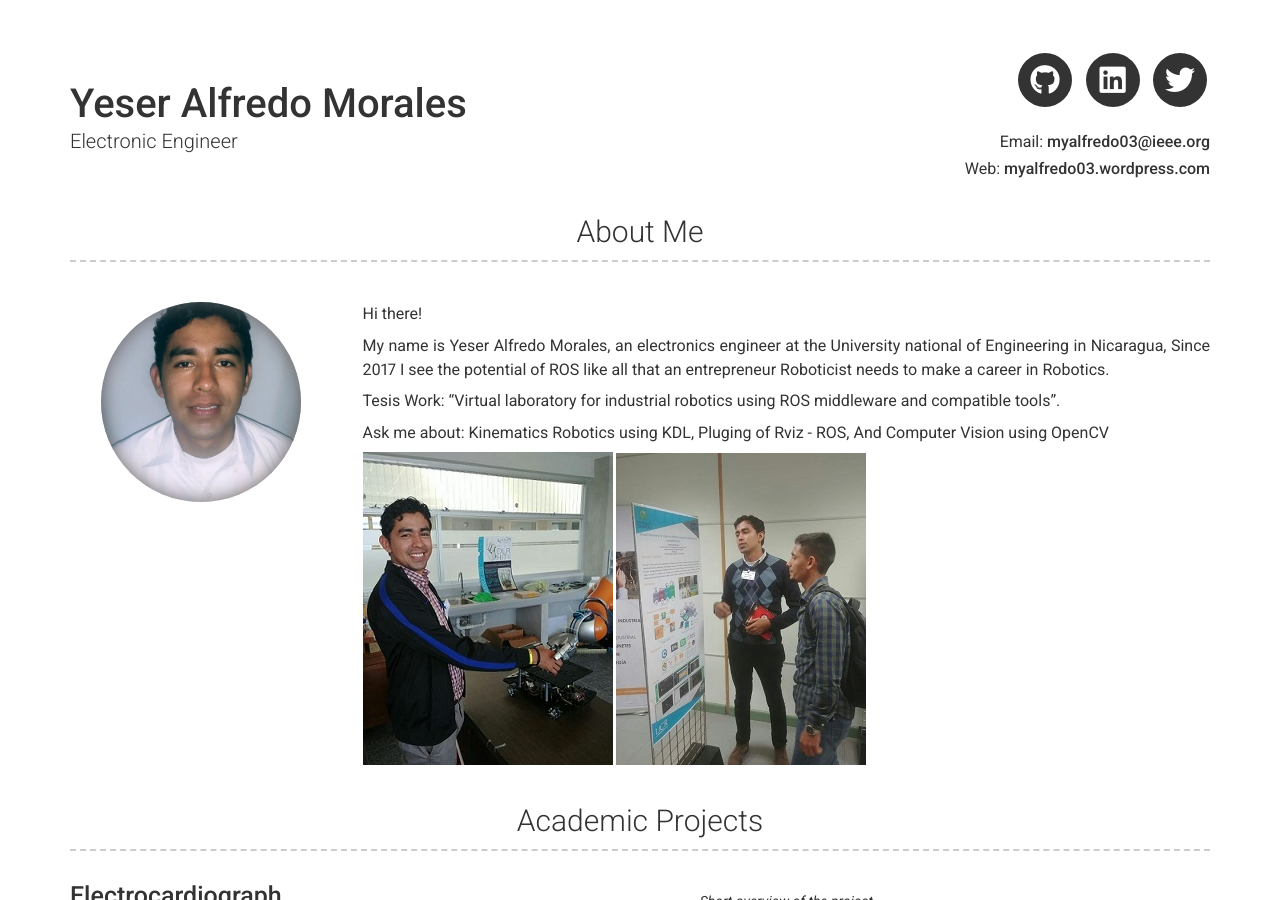
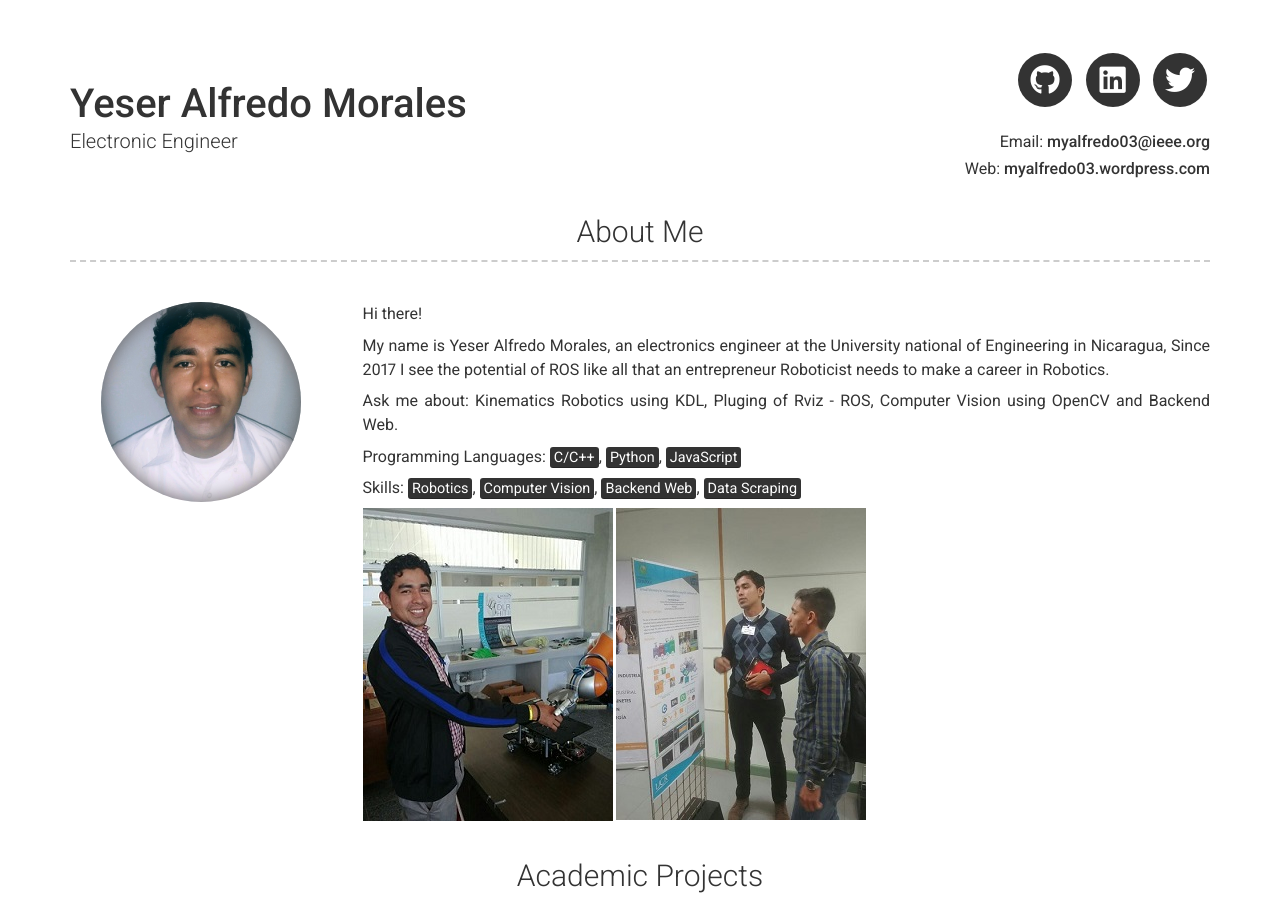
Before and after one commit to myalfred03/myalfred03.github.io, a Jekyll site: the page built from index.md, in a window 1280 px wide and 900 px high. Built offline with Jekyll 4.4.1, drawn with Linux system fonts in a browser that asks for light colours; nearby versions of some CDN libraries.

Commit message:
Update _config.yml

```diff
--- a/_config.yml
+++ b/_config.yml
@@ -45,9 +45,11 @@ about_content: | # this will include new lines to allow paragraphs
 
   My name is Yeser Alfredo Morales, an electronics engineer at the University national of Engineering in Nicaragua, Since 2017 I see the potential of ROS like all that an entrepreneur Roboticist needs to make a career in Robotics.
 
-  Tesis Work: “Virtual laboratory for industrial robotics using ROS middleware and compatible tools”.
+  Ask me about: Kinematics Robotics using KDL, Pluging of Rviz - ROS, Computer Vision using OpenCV and Backend Web.
 
-  Ask me about: Kinematics Robotics using KDL, Pluging of Rviz - ROS, And Computer Vision using OpenCV
+  Programming Languages:  <mark>C/C++</mark>, <mark>Python</mark>, <mark>JavaScript</mark>
+
+  Skills: <mark>Robotics</mark>, <mark>Computer Vision</mark>, <mark>Backend Web</mark>, <mark>Data Scraping</mark>
 
   ![alt text](/images/2me.jpg "CR") ![alt text](/images/me3.jpg "CR")
 
```
